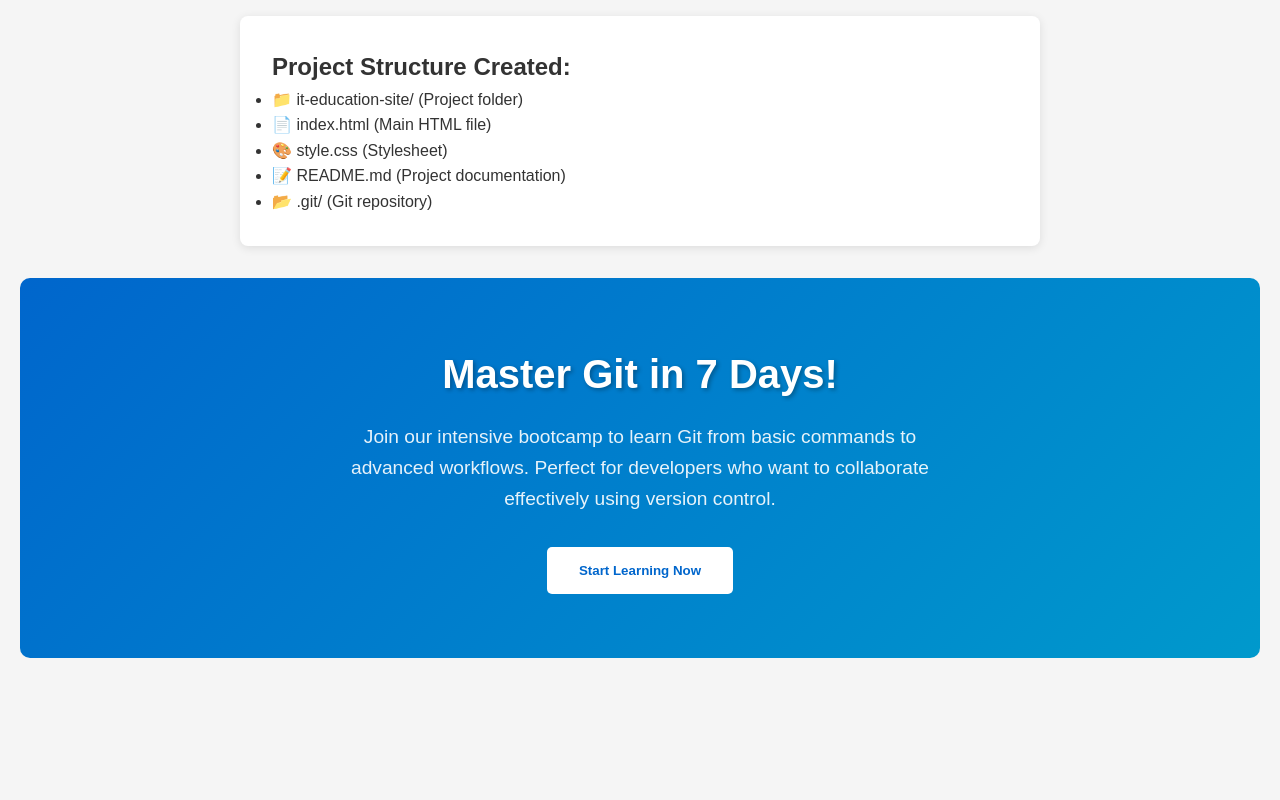
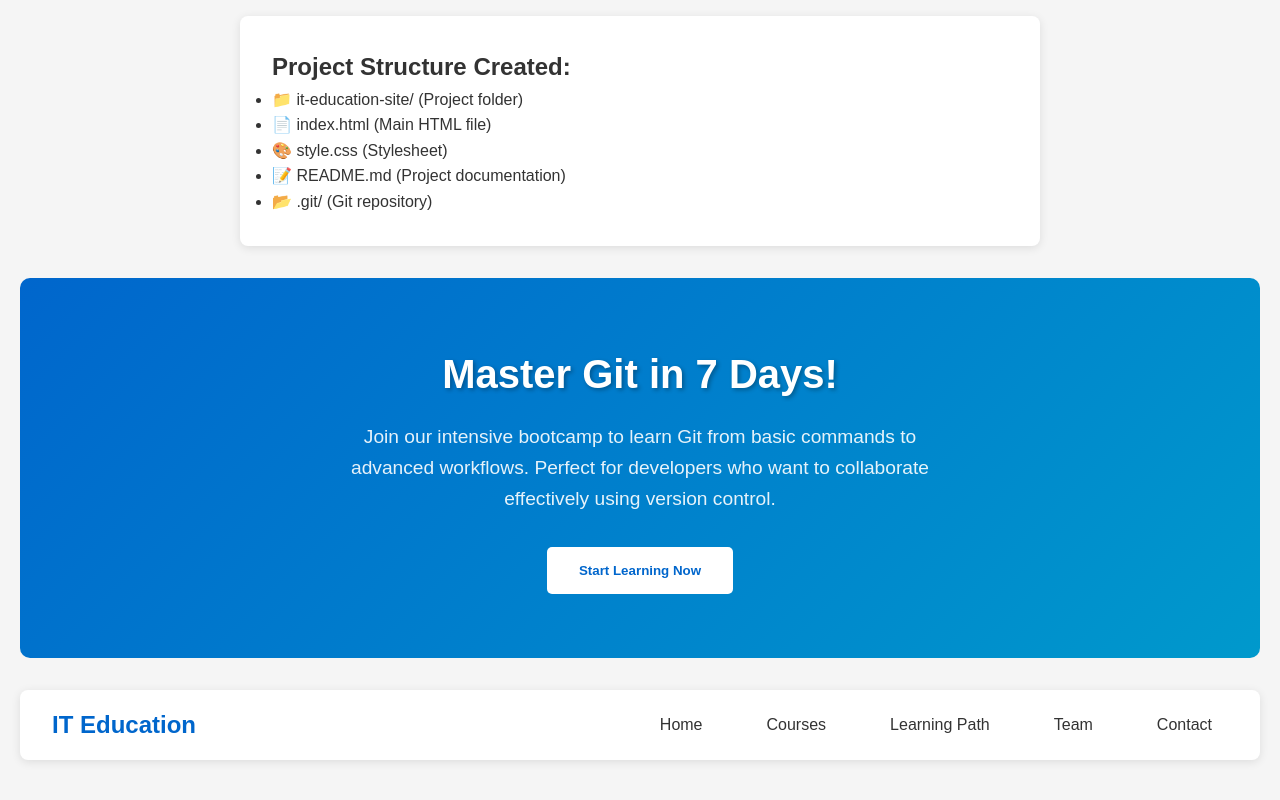
Before and after one commit to Amish109/it-education-site, a plain HTML site: page index.html in a window 1280 px wide. Shown: the part 960-1760 px from the top of the page. Before the commit the page ends 1670 px from the top, so only its background shows below. Drawn offline with Linux system fonts and the light colour scheme.

Commit message:
Navigation by Alax

```diff
--- a/index.html
+++ b/index.html
@@ -86,6 +86,43 @@
             margin: 0 auto 2rem;
             opacity: 0.9;
         }
+        /* NAVIGATION - Day 1 (Alex)
+           Git Command: git commit -m "Refine navbar labels" */
+        .navbar {
+            background: white;
+            padding: 1rem 2rem;
+            border-radius: 8px;
+            margin: 2rem 0;
+            box-shadow: 0 2px 10px rgba(0,0,0,0.1);
+            display: flex;
+            justify-content: space-between;
+            align-items: center;
+        }
+
+        .logo {
+            font-size: 1.5rem;
+            font-weight: bold;
+            color: #0066cc;
+        }
+
+        .nav-menu {
+            display: flex;
+            list-style: none;
+            gap: 2rem;
+        }
+
+        .nav-link {
+            color: #333;
+            text-decoration: none;
+            padding: 0.5rem 1rem;
+            border-radius: 4px;
+            transition: all 0.3s ease;
+        }
+
+        .nav-link:hover {
+            background: #0066cc;
+            color: white;
+        }
     </style>
 </head>
 <body>
@@ -148,5 +185,17 @@
             Start Learning Now
         </button>
     </section>
+    <!-- NAVIGATION - Day 1 (Alex)
+         Git Command: git commit -m "Refine navbar labels" -->
+    <nav class="navbar">
+        <div class="logo">IT Education</div>
+        <ul class="nav-menu">
+            <li><a href="#" class="nav-link">Home</a></li>
+            <li><a href="#" class="nav-link">Courses</a></li>
+            <li><a href="#" class="nav-link">Learning Path</a></li>
+            <li><a href="#" class="nav-link">Team</a></li>
+            <li><a href="#" class="nav-link">Contact</a></li>
+        </ul>
+    </nav>
 </body>
 </html>
```
